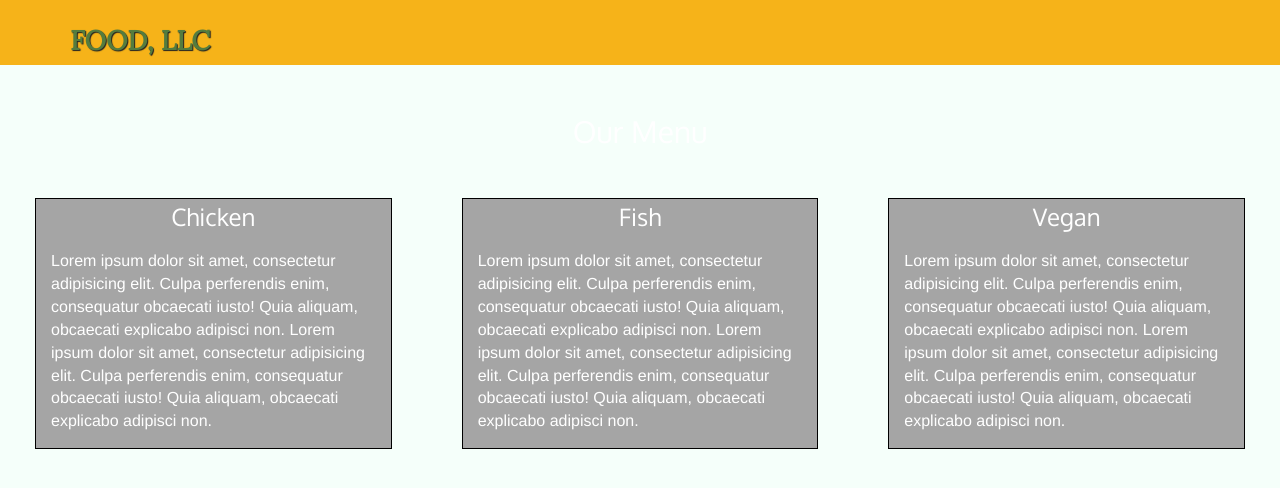
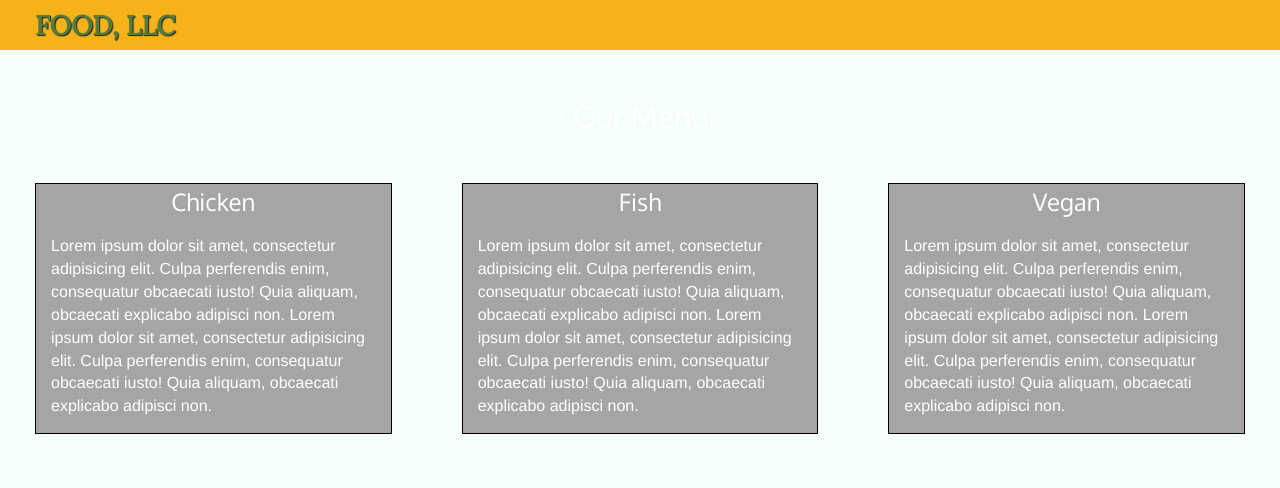
Before and after one commit to ShirishaKanugu/module3_sln, a plain HTML site: page index.html in a window 1280 px wide. Drawn offline with Linux system fonts and the light colour scheme.

Commit message:
Module3Sln

```diff
--- a/css/styles.css
+++ b/css/styles.css
@@ -15,12 +15,9 @@
   border: 0;
 }
 
-.navbar-brand {
-  margin-top: 15px;
-}
 
 .navbar-brand h1 { /* Restaurant name */
-  position: relative;
+
   font-family: 'Lora', serif;
   color: #557c3e;
   font-size: 1.5em;
@@ -28,6 +25,7 @@
   font-weight: bold;
   text-shadow: 1px 1px 1px #222;
   margin: 0;
+  margin-left: 20px;
   line-height: .75;
 }
 .navbar-brand a:hover, .navbar-brand a:focus {
--- a/index.html
+++ b/index.html
@@ -13,7 +13,7 @@
 <body>
   <header>
     <nav id="header-nav" class="navbar navbar-default">
-      <div class="container">
+      <div class="container-fluid">
         <div class="navbar-header">
          <div class="navbar-brand">
             <a href="index.html"><h1>Food, LLC</h1></a>
```
